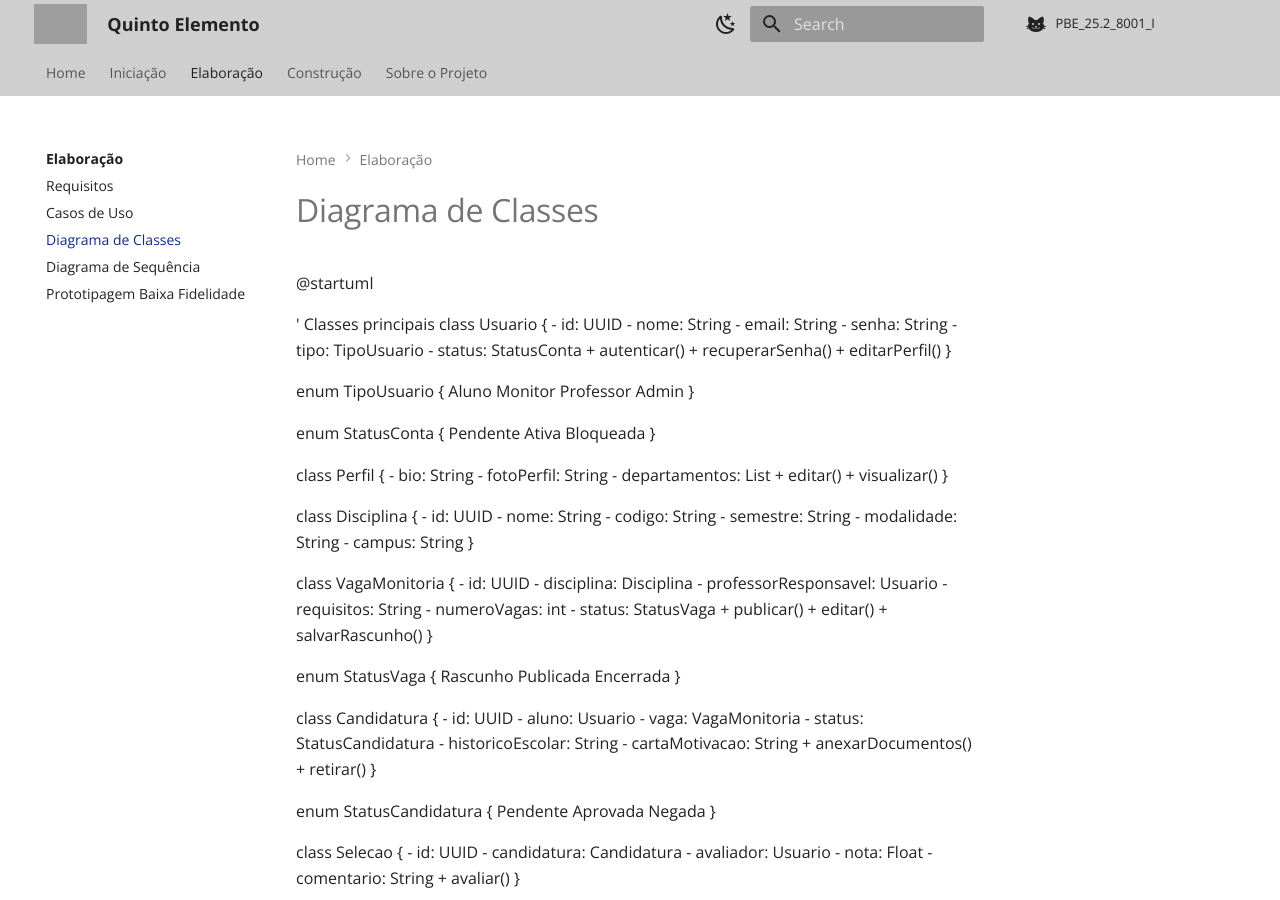
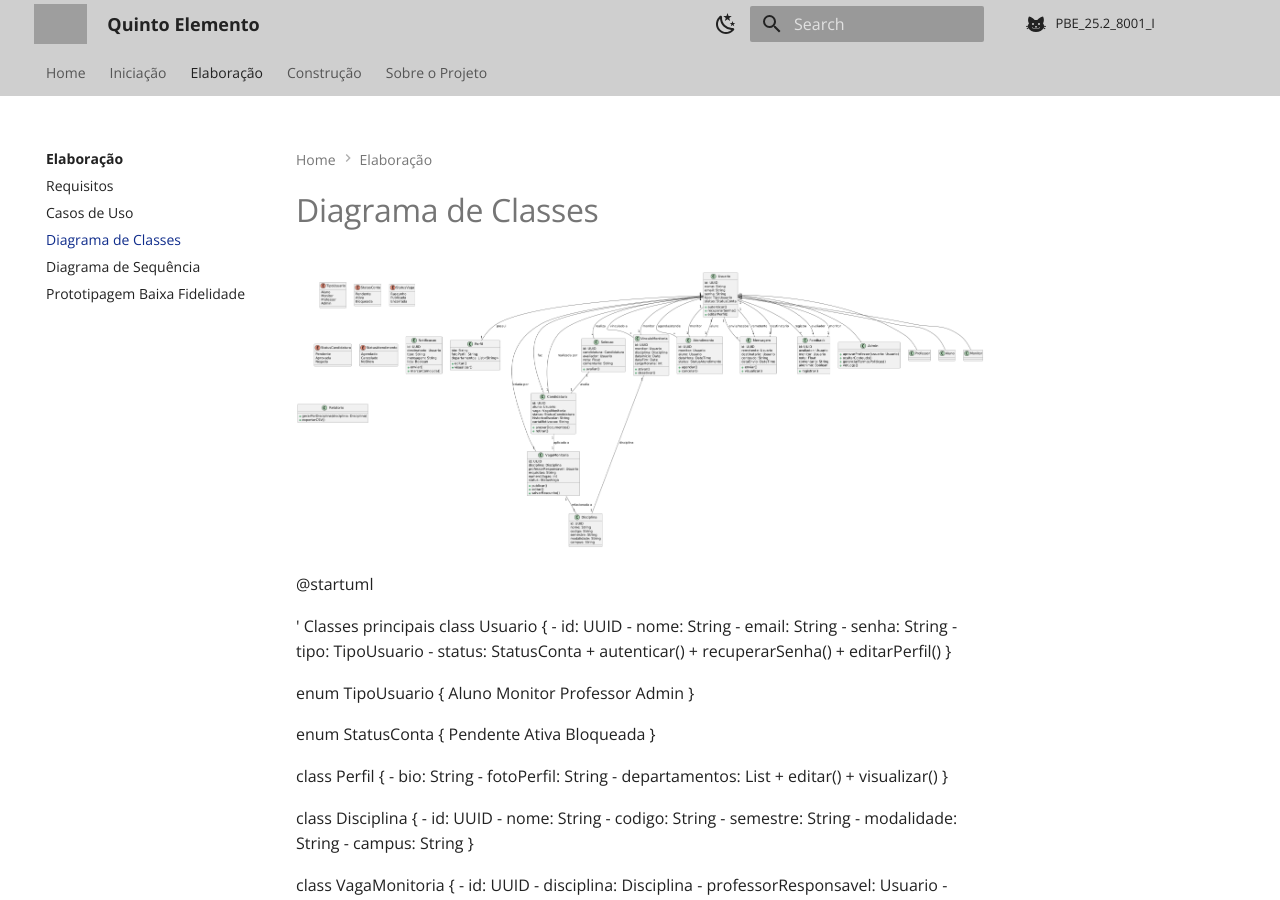
Before and after one commit to Projetos-de-Extensao/PBE_25.2_8001_I, an MkDocs documentation site: the page built from docs/Elaboracao/diagrama_de_classes.md, in a window 1280 px wide and 900 px high. Built offline with MkDocs 1.6.1 and Material for MkDocs 9.7.7, drawn with Linux system fonts in a browser that asks for light colours; comment, search, counter and statistics services are not loaded; grey boxes are pictures that could not be loaded.

Commit message:
Update 3 diagrama_de_classes.md

```diff
--- a/docs/Elaboracao/diagrama_de_classes.md
+++ b/docs/Elaboracao/diagrama_de_classes.md
@@ -4,9 +4,8 @@ title: Diagrama de Classes
 ---
 
 
-
-
-
+<img width="3001" height="1212" alt="diagrama-de-classes" src="https://github.com/Projetos-de-Extensao/PBE_25.2_8001_I/blob/main/docs/assets/Diagrama_de_Classes/diagrama-de-classes.png
+" />
 
 
 @startuml
```
